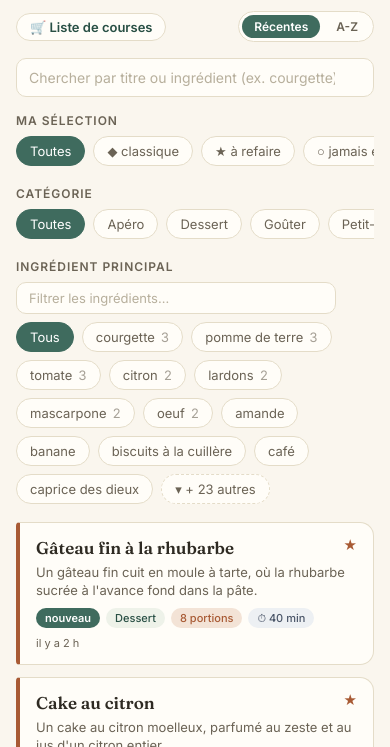
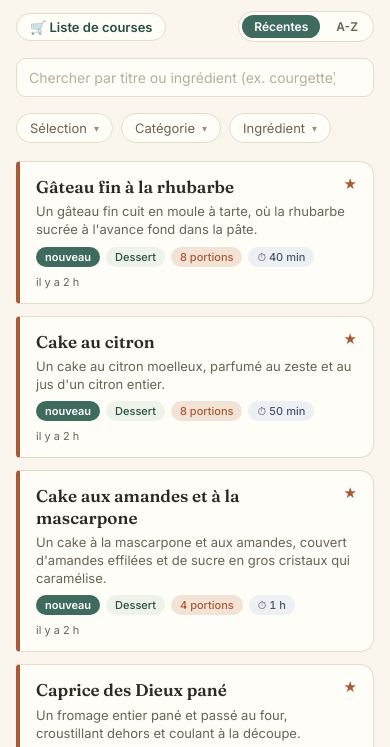
Before and after one commit to partageit/mes-recettes, a website: page index.html in a window 390 px wide. Shown: the part 70-817 px from the top of the page. Drawn offline with Linux system fonts and the light colour scheme.

Commit message:
Replier les filtres en trois menus déroulants
Les trois blocs de chips occupaient trois cents pixels avant la première
recette alors qu'ils servent bien moins souvent que la recherche. Ils tiennent
maintenant sur une ligne : un bouton par axe, qui porte la valeur choisie et
déroule ses options au clic.

Chaque option annonce le nombre de recettes qu'elle laisserait, les autres
filtres et la recherche restant en place ; celles qui mènent à une liste vide
sont grisées et inertes. Le comptage passe par matchRecipe(), désormais seul
endroit à savoir ce qu'est une recette retenue.

Le menu des ingrédients garde son champ de saisie et son tri par fréquence,
mais perd le repli à douze : un panneau qui défile n'en a plus besoin.

Le compteur du haut affiche « 4 sur 26 » dès qu'un filtre coupe : les filtres
ne sont plus étalés sous les yeux, il faut bien dire ce qu'ils retirent.

Le menu se ferme au clic ailleurs et sur Échap. Un redimensionnement le
repositionne au lieu de le fermer, sinon le clavier virtuel des mobiles le
refermerait à chaque saisie.

```diff
--- a/index.html
+++ b/index.html
@@ -27,18 +27,27 @@
     <button class="search-clear" id="search-clear" type="button" hidden aria-label="Vider la recherche">&times;</button>
   </div>
 
-  <div class="section-label" style="margin-top:0;">Ma sélection</div>
-  <div class="filters" id="status-filters"></div>
-
-  <div class="section-label">Catégorie</div>
-  <div class="filters" id="cat-filters"></div>
-
-  <div class="section-label">Ingrédient principal</div>
-  <div class="search-wrap search-wrap-sm" id="ing-search-wrap" hidden>
-    <input class="search search-sm" id="ing-search" placeholder="Filtrer les ingrédients…">
-    <button class="search-clear" id="ing-search-clear" type="button" hidden aria-label="Vider le filtre">&times;</button>
+  <div class="filterbar">
+    <div class="filter-menu" data-axis="status">
+      <button class="chip menu-btn" type="button" data-menu-btn aria-haspopup="true" aria-expanded="false"></button>
+      <div class="filter-pop" data-pop hidden><div data-options></div></div>
+    </div>
+    <div class="filter-menu" data-axis="category">
+      <button class="chip menu-btn" type="button" data-menu-btn aria-haspopup="true" aria-expanded="false"></button>
+      <div class="filter-pop" data-pop hidden><div data-options></div></div>
+    </div>
+    <div class="filter-menu" data-axis="ingredient">
+      <button class="chip menu-btn" type="button" data-menu-btn aria-haspopup="true" aria-expanded="false"></button>
+      <div class="filter-pop" data-pop hidden>
+        <div class="search-wrap pop-search">
+          <input class="search search-sm" id="ing-search" placeholder="Filtrer les ingrédients…">
+          <button class="search-clear" id="ing-search-clear" type="button" hidden aria-label="Vider le filtre">&times;</button>
+        </div>
+        <div data-options></div>
+      </div>
+    </div>
+    <button class="filter-reset" id="filter-reset" type="button" hidden>&times; effacer les filtres</button>
   </div>
-  <div class="filters wrapped" id="ing-filters"></div>
 
   <div id="listwrap">
     <div class="empty"><div class="disp">Chargement…</div></div>
@@ -49,11 +58,15 @@
 import { formatYield, formatDuration, STATUS_META, relativeTime, isRecent, foldAccents } from './assets/recipe-format.js';
 
 let recipes = [];
-let category = 'all';
-let ingredient = 'all';
-let ingExpanded = false;
-let status = 'all';
+let filters = { status: 'all', category: 'all', ingredient: 'all' };
+let openMenu = null;   // axe du menu déroulé, ou null
 let sort = 'recent';
+
+const AXES = {
+  status:     { label: 'Sélection',  all: 'Toutes' },
+  category:   { label: 'Catégorie',  all: 'Toutes' },
+  ingredient: { label: 'Ingrédient', all: 'Tous' },
+};
 
 function escapeHtml(s){
   const d = document.createElement('div');
@@ -78,17 +91,46 @@ function categories(){
   recipes.forEach(r => (r.categories||[]).forEach(c => set.add(c)));
   return Array.from(set).sort((a,b)=>a.localeCompare(b,'fr'));
 }
-// Les ingrédients qui reviennent le plus sont ceux qu'on cherche le plus : ils
-// passent devant, et l'alphabétique ne départage que les ex aequo.
 function mainIngredients(){
-  const counts = new Map();
-  recipes.forEach(r => (r.main_ingredients||[]).forEach(i => counts.set(i, (counts.get(i)||0) + 1)));
-  return Array.from(counts, ([name, count]) => ({ name, count }))
-    .sort((a,b) => b.count - a.count || a.name.localeCompare(b.name, 'fr', {sensitivity:'base'}));
+  const set = new Set();
+  recipes.forEach(r => (r.main_ingredients||[]).forEach(i => set.add(i)));
+  return Array.from(set).sort((a,b)=>a.localeCompare(b,'fr',{sensitivity:'base'}));
 }
 
-// Nombre de chips visibles tant que la liste n'est pas dépliée.
-const ING_COLLAPSED = 12;
+// Le seul endroit qui sait ce que veut dire « cette recette passe les filtres ».
+// Il prend un jeu de filtres en paramètre pour servir aussi au comptage, où l'on
+// neutralise un axe à la fois.
+function matchRecipe(r, f, q){
+  if(f.status !== 'all' && r.status !== f.status) return false;
+  if(f.category !== 'all' && !(r.categories||[]).includes(f.category)) return false;
+  if(f.ingredient !== 'all' && !(r.main_ingredients||[]).includes(f.ingredient)) return false;
+  if(q && !foldAccents(r.title+' '+(r.description||'')+' '+(r.main_ingredients||[]).join(' ')).includes(q)) return false;
+  return true;
+}
+
+// Ce que donnerait ce choix-ci, les autres filtres restant en place : c'est le
+// nombre affiché en face de chaque option, et 0 signale une impasse.
+function countFor(axis, value, q){
+  const f = Object.assign({}, filters, { [axis]: value });
+  return recipes.reduce((n, r) => n + (matchRecipe(r, f, q) ? 1 : 0), 0);
+}
+
+function axisOptions(axis, q){
+  const values = axis === 'status' ? ['classic', 'favorite', 'untried']
+    : axis === 'category' ? categories()
+    : mainIngredients();
+  const opts = values.map(value => ({
+    value,
+    label: axis === 'status' ? `${STATUS_META[value].icon} ${STATUS_META[value].label}` : value,
+    count: countFor(axis, value, q),
+  }));
+  // Les ingrédients se comptent par dizaines : les plus fournis passent devant.
+  // Les deux autres axes gardent leur ordre fixe, qui se lit d'un coup d'œil.
+  if(axis === 'ingredient'){
+    opts.sort((a,b) => b.count - a.count || a.value.localeCompare(b.value, 'fr', {sensitivity:'base'}));
+  }
+  return opts;
+}
 
 function renderSorter(){
   const wrap = document.getElementById('sorter');
@@ -101,99 +143,114 @@ function renderSorter(){
   });
 }
 
-function renderFilters(){
-  // status est une valeur unique : les chips s'excluent, comme les catégories.
-  const statusWrap = document.getElementById('status-filters');
-  // Ordre décroissant d'estime : le répertoire d'abord, les inconnues en dernier.
-  const choices = [['all','Toutes'], ['classic','◆ classique'], ['favorite','★ à refaire'], ['untried','○ jamais essayé']];
-  statusWrap.innerHTML = choices.map(([value,label])=>
-    `<div class="chip st-${value} ${status===value?'active':''}" data-status="${value}">${label}</div>`
-  ).join('');
-  statusWrap.querySelectorAll('[data-status]').forEach(el=>{
-    el.addEventListener('click', ()=>{ status = el.dataset.status; render(); });
+function renderFilters(q){
+  document.querySelectorAll('.filter-menu').forEach(menu=>{
+    const axis = menu.dataset.axis;
+    const value = filters[axis];
+    const btn = menu.querySelector('[data-menu-btn]');
+    const pop = menu.querySelector('[data-pop]');
+    const box = menu.querySelector('[data-options]');
+
+    // Le bouton porte la valeur choisie : l'état du filtre se lit sans déplier.
+    const active = value !== 'all';
+    const label = !active ? AXES[axis].label
+      : axis === 'status' ? `${STATUS_META[value].icon} ${STATUS_META[value].label}`
+      : value;
+    btn.className = `chip menu-btn${active ? ' active' : ''}${axis === 'status' && active ? ' st-'+value : ''}`;
+    btn.innerHTML = `<span class="menu-btn-label">${escapeHtml(label)}</span><span class="caret">▾</span>`;
+    btn.setAttribute('aria-expanded', String(openMenu === axis));
+    pop.hidden = openMenu !== axis;
+
+    let opts = axisOptions(axis, q);
+    let note = '';
+    if(axis === 'ingredient'){
+      const field = menu.querySelector('#ing-search');
+      const ingQ = foldAccents(field.value).trim();
+      menu.querySelector('#ing-search-clear').hidden = field.value === '';
+      if(!opts.length) note = 'Aucun ingrédient principal renseigné.';
+      else if(ingQ){
+        const kept = opts.filter(o => foldAccents(o.value).includes(ingQ));
+        if(!kept.length) note = 'Aucun ingrédient ne correspond.';
+        opts = kept;
+      }
+    }
+
+    // « Toutes » d'abord, toujours : c'est la sortie du filtre.
+    let html = `<button class="pop-opt${value === 'all' ? ' on' : ''}" type="button" data-value="all">`
+      + `<span class="tick">${value === 'all' ? '✓' : ''}</span>${AXES[axis].all}</button>`;
+    opts.forEach(o=>{
+      const on = o.value === value;
+      // Une option à zéro mène à une liste vide : elle reste lisible mais inerte.
+      html += `<button class="pop-opt${on ? ' on' : ''}" type="button" data-value="${escapeHtml(o.value)}"`
+        + `${o.count === 0 && !on ? ' disabled' : ''}>`
+        + `<span class="tick">${on ? '✓' : ''}</span>${escapeHtml(o.label)}`
+        + `<span class="pop-count">${o.count}</span></button>`;
+    });
+    if(note) html += `<div class="pop-note">${note}</div>`;
+    box.innerHTML = html;
+    box.querySelectorAll('[data-value]').forEach(el=>{
+      el.addEventListener('click', ()=>{
+        filters[axis] = el.dataset.value;
+        closeMenu();
+        render();
+      });
+    });
   });
 
-  const catWrap = document.getElementById('cat-filters');
-  let html = `<div class="chip ${category==='all'?'active':''}" data-cat="all">Toutes</div>`;
-  categories().forEach(c=>{
-    html += `<div class="chip ${category===c?'active':''}" data-cat="${escapeHtml(c)}">${escapeHtml(c)}</div>`;
-  });
-  catWrap.innerHTML = html;
-  catWrap.querySelectorAll('[data-cat]').forEach(el=>{
-    el.addEventListener('click', ()=>{ category = el.dataset.cat; render(); });
-  });
+  const any = Object.values(filters).some(v => v !== 'all');
+  document.getElementById('filter-reset').hidden = !any;
+}
 
-  const ingWrap = document.getElementById('ing-filters');
-  const ings = mainIngredients();
-  const ingSearchWrap = document.getElementById('ing-search-wrap');
-  const ingSearch = document.getElementById('ing-search');
-  // Le champ ne sert à rien tant que tout tient sans repli.
-  ingSearchWrap.hidden = ings.length <= ING_COLLAPSED;
-  if(ingSearchWrap.hidden) ingSearch.value = '';
-  const ingQ = foldAccents(ingSearch.value).trim();
-  document.getElementById('ing-search-clear').hidden = ingSearch.value === '';
+function closeMenu(){
+  if(!openMenu) return;
+  const btn = document.querySelector(`.filter-menu[data-axis="${openMenu}"] [data-menu-btn]`);
+  openMenu = null;
+  document.querySelectorAll('[data-pop]').forEach(p=>{ p.hidden = true; });
+  document.querySelectorAll('[data-menu-btn]').forEach(b=>b.setAttribute('aria-expanded','false'));
+  if(btn) btn.focus();
+}
 
-  if(!ings.length){
-    ingWrap.innerHTML = `<span class="filters-note">Ajoute main_ingredients dans tes fichiers recette pour filtrer ici.</span>`;
-    return;
+function toggleMenu(axis){
+  const wasOpen = openMenu === axis;
+  openMenu = wasOpen ? null : axis;
+  render();
+  if(openMenu){
+    const menu = document.querySelector(`.filter-menu[data-axis="${axis}"]`);
+    placePop();
+    const field = menu.querySelector('#ing-search');
+    if(field && window.matchMedia('(pointer:fine)').matches) field.focus();
   }
+}
 
-  const matching = ingQ ? ings.filter(i => foldAccents(i.name).includes(ingQ)) : ings;
-  // Une recherche en cours montre tout ce qui correspond : le repli ne s'applique
-  // qu'à la liste complète.
-  const collapsed = !ingQ && !ingExpanded && matching.length > ING_COLLAPSED;
-  let shown = collapsed ? matching.slice(0, ING_COLLAPSED) : matching;
-  // Le chip actif reste visible quoi qu'il arrive — replié hors des premiers, ou
-  // écarté par le filtre : sinon on ne verrait plus sur quoi la liste est filtrée.
-  if(ingredient !== 'all' && !shown.some(i => i.name === ingredient)){
-    const active = ings.find(i => i.name === ingredient);
-    if(active) shown = shown.concat(active);
-  }
-
-  let ihtml = `<div class="chip ${ingredient==='all'?'active':''}" data-ing="all">Tous</div>`;
-  shown.forEach(i=>{
-    const count = i.count > 1 ? `<span class="chip-count">${i.count}</span>` : '';
-    ihtml += `<div class="chip ${ingredient===i.name?'active':''}" data-ing="${escapeHtml(i.name)}">${escapeHtml(i.name)}${count}</div>`;
-  });
-  if(collapsed){
-    ihtml += `<button class="chip more-btn" type="button" data-ing-more="1">▾ + ${matching.length - ING_COLLAPSED} autres</button>`;
-  }else if(!ingQ && ingExpanded && matching.length > ING_COLLAPSED){
-    ihtml += `<button class="chip more-btn" type="button" data-ing-more="1">▴ réduire</button>`;
-  }
-  if(ingQ && !matching.length){
-    ihtml += `<span class="filters-note">Aucun ingrédient ne correspond.</span>`;
-  }
-  ingWrap.innerHTML = ihtml;
-  ingWrap.querySelectorAll('[data-ing]').forEach(el=>{
-    el.addEventListener('click', ()=>{ ingredient = el.dataset.ing; render(); });
-  });
-  const moreBtn = ingWrap.querySelector('[data-ing-more]');
-  if(moreBtn) moreBtn.addEventListener('click', ()=>{ ingExpanded = !ingExpanded; render(); });
+// Un panneau ouvert près du bord droit sortirait de l'écran : on le rabat sur le
+// bouton. À refaire quand la fenêtre change de taille — dont l'ouverture du
+// clavier sur mobile, qui ne doit surtout pas refermer le menu.
+function placePop(){
+  if(!openMenu) return;
+  const pop = document.querySelector(`.filter-menu[data-axis="${openMenu}"] [data-pop]`);
+  pop.classList.remove('align-right');
+  if(pop.getBoundingClientRect().right > window.innerWidth - 8) pop.classList.add('align-right');
 }
 
 function render(){
-  renderSorter();
-  renderFilters();
   const raw = document.getElementById('search').value;
   document.getElementById('search-clear').hidden = raw === '';
   const q = foldAccents(raw).trim();
-  let list = recipes.filter(r=>{
-    if(status!=='all' && r.status!==status) return false;
-    if(category!=='all' && !(r.categories||[]).includes(category)) return false;
-    if(ingredient!=='all' && !(r.main_ingredients||[]).includes(ingredient)) return false;
-    if(q){
-      const hay = foldAccents(r.title+' '+(r.description||'')+' '+(r.main_ingredients||[]).join(' '));
-      if(!hay.includes(q)) return false;
-    }
-    return true;
-  });
+  renderSorter();
+  renderFilters(q);
+  let list = recipes.filter(r => matchRecipe(r, filters, q));
 
   // "Récentes" trie sur updated : c'est la dernière activité, ajout ou retouche.
   list = sort === 'recent'
     ? list.slice().sort((a,b)=>String(b.updated||'').localeCompare(String(a.updated||'')))
     : list.slice().sort((a,b)=>a.title.toLowerCase().localeCompare(b.title.toLowerCase(),'fr'));
 
-  document.getElementById('count').textContent = recipes.length + (recipes.length>1?' recettes gardées':' recette gardée');
+  const total = recipes.length;
+  const kept = list.length;
+  // Les filtres ne sont plus étalés sous les yeux : le compteur dit ce qu'ils coupent.
+  document.getElementById('count').textContent = kept === total
+    ? total + (total > 1 ? ' recettes gardées' : ' recette gardée')
+    : `${kept} sur ${total} ${total > 1 ? 'recettes' : 'recette'}`;
 
   const wrap = document.getElementById('listwrap');
   if(list.length===0){
@@ -224,9 +281,28 @@ function render(){
   const input = document.getElementById(inputId);
   const clear = ()=>{ input.value = ''; input.focus(); render(); };
   input.addEventListener('input', render);
-  input.addEventListener('keydown', e=>{ if(e.key === 'Escape' && input.value){ e.preventDefault(); clear(); } });
+  input.addEventListener('keydown', e=>{ if(e.key === 'Escape' && input.value){ e.preventDefault(); e.stopPropagation(); clear(); } });
   document.getElementById(clearId).addEventListener('click', clear);
 });
+
+document.querySelectorAll('[data-menu-btn]').forEach(btn=>{
+  btn.addEventListener('click', ()=> toggleMenu(btn.closest('.filter-menu').dataset.axis));
+});
+document.getElementById('filter-reset').addEventListener('click', ()=>{
+  filters = { status: 'all', category: 'all', ingredient: 'all' };
+  document.getElementById('ing-search').value = '';
+  closeMenu();
+  render();
+});
+// Un menu ouvert se referme au clic ailleurs ou sur Échap, comme tout menu.
+document.addEventListener('click', e=>{
+  if(openMenu && !e.target.closest(`.filter-menu[data-axis="${openMenu}"]`)) closeMenu();
+});
+document.addEventListener('keydown', e=>{
+  if(e.key === 'Escape' && openMenu) closeMenu();
+});
+window.addEventListener('resize', placePop);
+
 load();
 </script>
 </body>
--- a/style.css
+++ b/style.css
@@ -91,27 +91,44 @@ a{color:inherit;text-decoration:none;}
 .top p{margin:2px 0 0;font-size:13px;color:var(--ink-soft);}
 .backlink{font-size:13px;color:var(--basil-dark);font-weight:600;}
 
-.filters{display:flex;gap:8px;margin-bottom:16px;overflow-x:auto;padding-bottom:2px;}
 .chip{flex:none;border:1px solid var(--line);background:var(--card);color:var(--ink-soft);border-radius:999px;padding:6px 13px;font-size:13px;cursor:pointer;white-space:nowrap;}
 .chip.active{background:var(--basil);border-color:var(--basil);color:var(--on-accent);}
-/* Le bloc ingrédients passe à la ligne au lieu de défiler : sans ça, le repli à
-   douze chips n'économiserait aucune hauteur. */
-.filters.wrapped{flex-wrap:wrap;overflow-x:visible;row-gap:8px;}
-.chip-count{margin-left:6px;opacity:.6;font-variant-numeric:tabular-nums;}
-.more-btn{font-family:inherit;line-height:inherit;border-style:dashed;}
-.filters-note{font-size:13px;color:var(--ink-soft);align-self:center;}
+
+/* Les trois filtres tiennent sur une ligne : chacun est un bouton qui déroule
+   ses options, et porte la valeur choisie pour qu'on la lise sans déplier. */
+.filterbar{display:flex;flex-wrap:wrap;gap:8px;align-items:center;margin-bottom:18px;}
+.filter-menu{position:relative;}
+.menu-btn{display:inline-flex;align-items:center;gap:7px;font-family:inherit;line-height:inherit;max-width:min(240px,60vw);}
+.menu-btn-label{overflow:hidden;text-overflow:ellipsis;white-space:nowrap;}
+.caret{font-size:10px;opacity:.7;flex:none;}
+.filter-reset{border:0;background:none;font-family:inherit;font-size:13px;color:var(--ink-soft);cursor:pointer;padding:6px 4px;text-decoration:underline;text-underline-offset:3px;}
+.filter-reset:hover{color:var(--ink);}
+.filter-reset[hidden]{display:none;}
+
+/* Le panneau flotte au-dessus de la liste : il ne pousse rien vers le bas. */
+.filter-pop{position:absolute;z-index:20;top:calc(100% + 6px);left:0;min-width:220px;max-width:min(320px,calc(100vw - 32px));
+  background:var(--card);border:1px solid var(--line);border-radius:12px;padding:6px;box-shadow:0 10px 28px var(--shadow);}
+.filter-pop.align-right{left:auto;right:0;}
+.filter-pop > [data-options]{max-height:min(340px,60vh);overflow-y:auto;}
+.pop-search{--search-gap:0px;margin:2px 2px 6px;}
+.pop-opt{display:flex;align-items:center;gap:8px;width:100%;border:0;background:none;font-family:inherit;font-size:13.5px;color:var(--ink);
+  text-align:left;padding:7px 9px;border-radius:8px;cursor:pointer;}
+.pop-opt:hover:not(:disabled){background:var(--neutral-bg);}
+.pop-opt.on{color:var(--basil-dark);font-weight:600;}
+.pop-opt:disabled{color:var(--placeholder);cursor:default;}
+.tick{flex:none;width:12px;color:var(--basil-dark);}
+.pop-count{margin-left:auto;font-size:12px;color:var(--ink-soft);font-variant-numeric:tabular-nums;}
+.pop-opt:disabled .pop-count{color:inherit;}
+.pop-note{font-size:13px;color:var(--ink-soft);padding:8px 9px;}
 
 .search{width:100%;padding:10px 12px;border:1px solid var(--line);border-radius:10px;background:var(--card);font-size:14px;margin-bottom:16px;font-family:inherit;color:var(--ink);}
 .search::placeholder{color:var(--placeholder);}
-/* La croix se superpose au champ : le padding droit lui réserve sa place. */
+/* La croix se superpose au champ : le padding droit lui réserve sa place, et
+   --search-gap dit quelle marge basse du champ elle ne doit pas couvrir. Elle est
+   portée par le wrapper : la croix est sœur de l'input, pas son enfant. */
 .search-wrap{position:relative;}
-/* --search-gap doit être porté par le wrapper : la croix est sœur de l'input,
-   elle n'hériterait pas d'une variable posée sur lui. */
-.search-wrap-sm{--search-gap:8px;}
-.search-sm{font-size:13px;padding:7px 12px;margin-bottom:8px;}
-/* Contrôle secondaire : il ne doit pas se confondre avec la recherche du haut. */
-.search-wrap-sm{max-width:320px;}
 .search-wrap .search{padding-right:38px;}
+.search-sm{font-size:13px;padding:7px 12px;margin-bottom:0;}
 .search-clear{position:absolute;top:0;right:0;bottom:var(--search-gap,16px);width:38px;display:flex;align-items:center;justify-content:center;border:0;background:none;padding:0;color:var(--ink-soft);font-size:20px;line-height:1;cursor:pointer;border-radius:10px;}
 .search-clear:hover{color:var(--ink);}
 /* display:flex l'emporterait sur le display:none implicite de [hidden]. */
```
Also changed, not shown: README.md.
